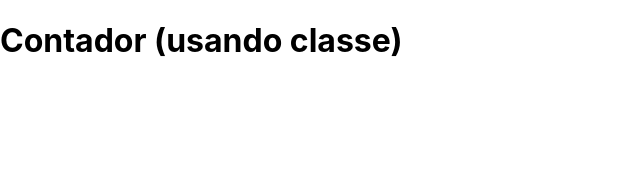
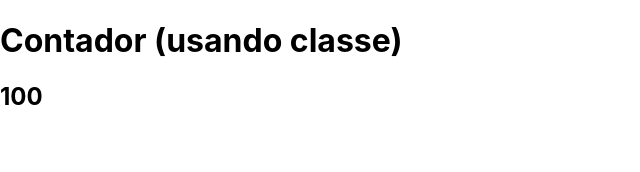
Before and after one commit to codingscode/Framework-Next, a Next.js app in the folder 001/exercicos-1/: page /classe/contador in a window 1280 px wide. Shown: the top 172 px of the page, without its empty margins (0-640 px from the left). Built offline with nearby package versions, Linux system fonts and the light colour scheme.

Commit message:
parte 70

```diff
--- a/001/exercicos-1/components/Contador.jsx
+++ b/001/exercicos-1/components/Contador.jsx
@@ -8,6 +8,7 @@ export default class Contador extends Component {
       return (
          <div>
             <h1>Contador (usando classe)</h1>
+            <h2>{this.props.valorInicial}</h2>
          </div>
       )
    }
--- a/001/exercicos-1/pages/classe/contador.jsx
+++ b/001/exercicos-1/pages/classe/contador.jsx
@@ -6,7 +6,7 @@ export default class ContadorPage extends Component {
 
    render() {
       return (
-         <Contador />
+         <Contador valorInicial={100} />
       )
    }
 }
```
Also changed, not shown: 1 other file (tests, documents, lock files or other folders).
